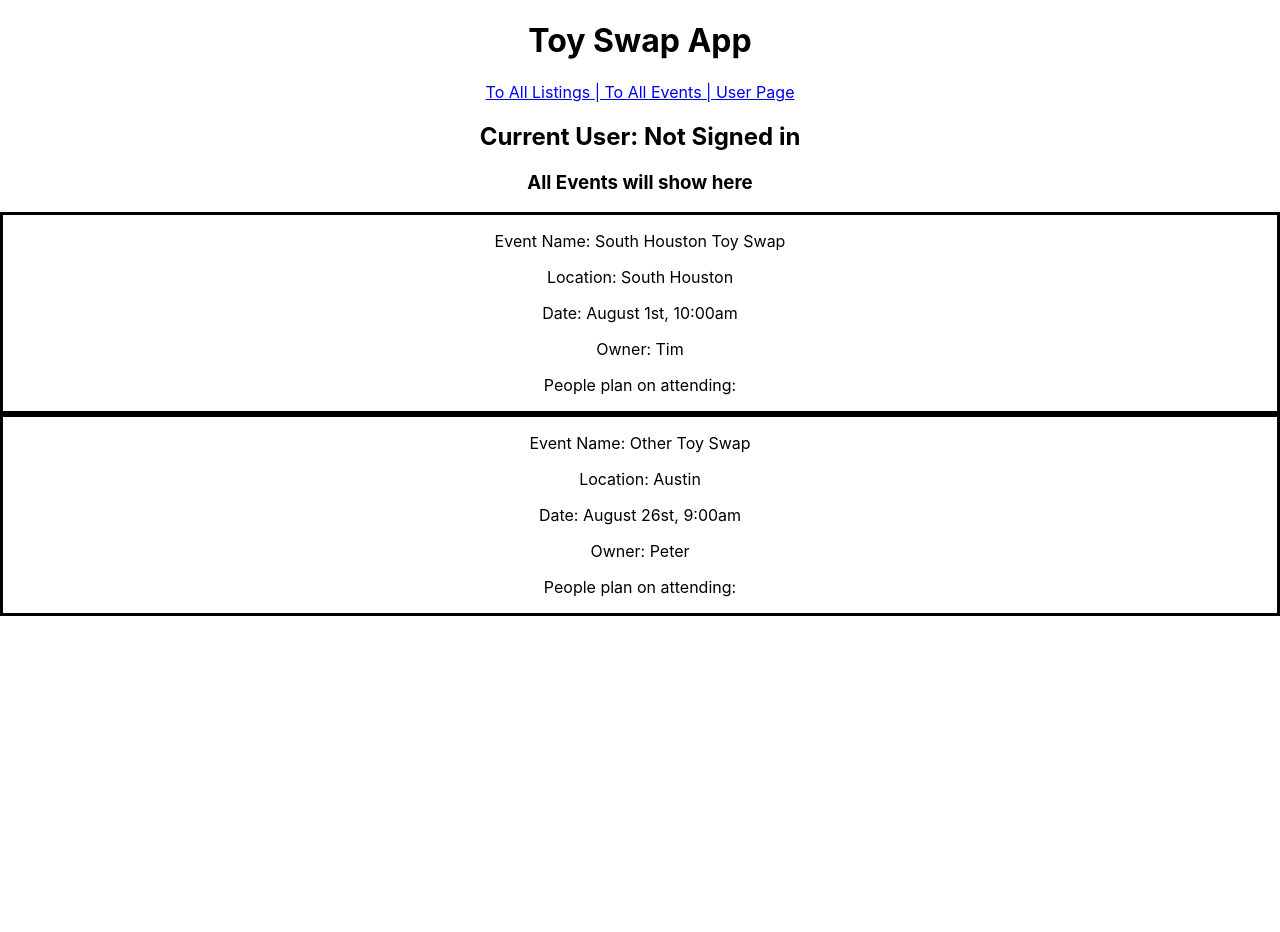
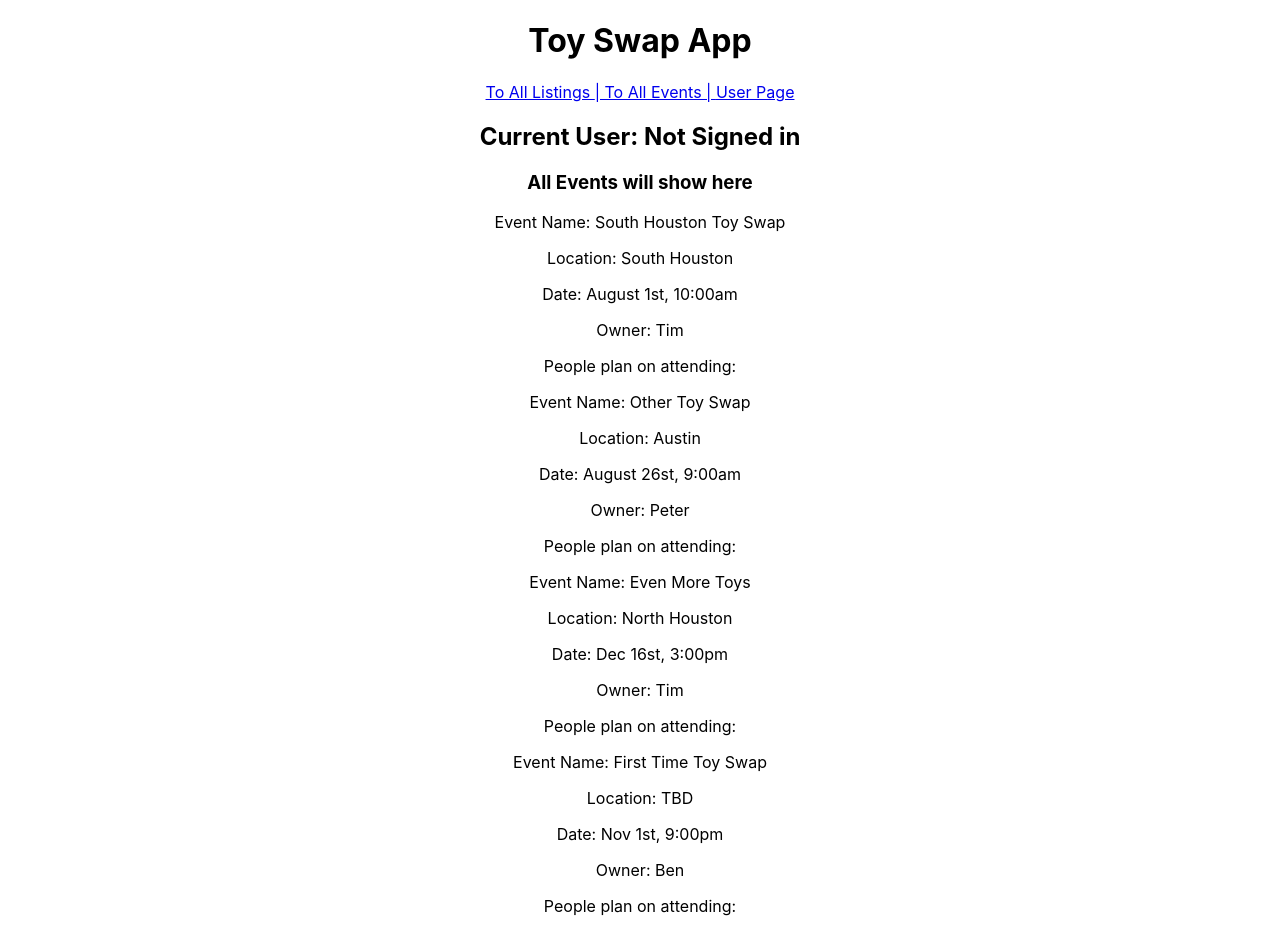
Before and after one commit to tim-mueller5/toy-swap-app, a React (Create React App) app: page /events in a window 1280 px wide. Before the commit the page ends 800 px from the top, so only its background shows below. Built offline with nearby package versions, Linux system fonts and the light colour scheme; data requests are answered from the project's data file.

Commit message:
start adding styling

```diff
--- a/db.json
+++ b/db.json
@@ -23,6 +23,22 @@
       "about": "All rings included",
       "likedBy": [],
       "id": 3
+    },
+    {
+      "owner": "Peter",
+      "name": "Key house",
+      "image": "./Key house.jpg",
+      "about": "Four doors with for different keys to unlock them",
+      "likedBy": [],
+      "id": 4
+    },
+    {
+      "owner": "Ben",
+      "name": "Grocery basket with play food",
+      "image": "./Grocery basket side pic.jpg",
+      "about": "Detachable basket",
+      "likedBy": [],
+      "id": 5
     }
   ],
   "events": [
@@ -41,6 +57,22 @@
       "about": "August 26st, 9:00am",
       "location": "Austin",
       "likedBy": []
+    },
+    {
+      "id": 3,
+      "name": "Even More Toys",
+      "owner": "Tim",
+      "about": "Dec 16st, 3:00pm",
+      "location": "North Houston",
+      "likedBy": []
+    },
+    {
+      "id": 4,
+      "name": "First Time Toy Swap",
+      "owner": "Ben",
+      "about": "Nov 1st, 9:00pm",
+      "location": "TBD",
+      "likedBy": []
     }
   ],
   "users": [
@@ -55,6 +87,12 @@
       "password": "123",
       "isSignedIn": false,
       "id": 2
+    },
+    {
+      "name": "Ben",
+      "password": "123",
+      "isSignedIn": false,
+      "id": 3
     }
   ]
 }
--- a/src/components/AllEvents.js
+++ b/src/components/AllEvents.js
@@ -16,7 +16,7 @@ function AllEvents({ allEvents, setAllEvents, currentUser }) {
     const eventsToDisplay = allEvents.map((event) => (<EventCard event={event} key={event.id} handleEventDeleteClick={handleEventDeleteClick} currentUser={currentUser} allEvents={allEvents} setAllEvents={setAllEvents}/>))
 
     return (
-    <div>
+    <div className="allevents">
         <h3>All Events will show here</h3>
         {eventsToDisplay}
     </div>
--- a/src/components/AllItemsList.js
+++ b/src/components/AllItemsList.js
@@ -6,7 +6,7 @@ function AllItemsList({ allToys, currentUser, setAllToys }) {
     const toysToDisplay = allToys.map((toy) => (<ToyCard toy={toy} key={toy.id} currentUser={currentUser} allToys={allToys} setAllToys={setAllToys} />))
 
     return (
-        <div>
+        <div className="allitemslist">
             <h3>All items up for the taking will render here</h3>
             {toysToDisplay}
         </div>
--- a/src/components/App.css
+++ b/src/components/App.css
@@ -2,18 +2,36 @@
   text-align: center;
 }
 
-.App-logo {
+.toycard{
+  background-color: #6f94dd;
+  border: solid;
+  margin: 40px;
+  height: 400px;
+  width: 500px;
+  float: left;
+}
+
+/* body {
+  background-color: #6f94dd;
+  color: black;
+  padding: 40px;
+  font-family: Arial;
+  text-align: center;
+} */
+
+/* .App-logo {
   height: 40vmin;
   pointer-events: none;
-}
+} */
 
-@media (prefers-reduced-motion: no-preference) {
+/* @media (prefers-reduced-motion: no-preference) {
   .App-logo {
     animation: App-logo-spin infinite 20s linear;
   }
-}
+} */
 
-.App-header {
+
+/* .App-header {
   background-color: #282c34;
   min-height: 100vh;
   display: flex;
@@ -22,17 +40,17 @@
   justify-content: center;
   font-size: calc(10px + 2vmin);
   color: white;
-}
+} */
 
-.App-link {
+/* .App-link {
   color: #61dafb;
-}
+} */
 
-@keyframes App-logo-spin {
+/* @keyframes App-logo-spin {
   from {
     transform: rotate(0deg);
   }
   to {
     transform: rotate(360deg);
   }
-}
+} */
--- a/src/components/ChangeCurrentUser.js
+++ b/src/components/ChangeCurrentUser.js
@@ -48,7 +48,7 @@ function ChangeCurrentUser({ currentUser, setCurrentUser, allUsers, setAllUsers
         })
         .then(resp => resp.json())
         .then(newUser => {
-            setCurrentUser({newUser})
+            setCurrentUser(newUser)
             setAllUsers([...allUsers, newUser])
             setNewUserformData({
                 name: "",
@@ -59,7 +59,7 @@ function ChangeCurrentUser({ currentUser, setCurrentUser, allUsers, setAllUsers
     }
 
     return (
-        <div>
+        <div className="changecurrentuser">
             <div>
                 <form onSubmit={onLoginSubmit}>
                     {currentUser.name === "" ? <h3>Login: </h3> : <h3>Change User: </h3>}
--- a/src/components/EventCard.js
+++ b/src/components/EventCard.js
@@ -64,7 +64,7 @@ function EventCard({ event, handleEventDeleteClick, currentUser, allEvents, setA
 
 
     return (
-        <div style={{border: "solid"}}>
+        <div className="eventcard">
             <p>Event Name: {event.name}</p>
             <p>Location: {event.location}</p>
             <p>Date: {event.about}</p>
--- a/src/components/Header.js
+++ b/src/components/Header.js
@@ -2,7 +2,7 @@ import { Link } from "react-router-dom"
 
 function Header({ currentUser }) {
     return (
-      <div>
+      <div className="header">
         <header>
           <h1>Toy Swap App</h1>
           <Link to="/">To All Listings  </Link>
--- a/src/components/ToyCard.js
+++ b/src/components/ToyCard.js
@@ -63,9 +63,10 @@ function ToyCard({ toy, onUserPage, handleToyDeleteClick, currentUser, allToys,
     }
 
     return (
-        <div style={{border: "solid"}}>
+        <div className="toycard">
             <p>{toy.name}</p>
             <img src={toy.image} alt={toy.name} style={{ height: 200 }}/>
+            <p>Listed by: {toy.owner}</p>
             <p>About: {toy.about}</p>
             <div>{toy.likedBy}</div>
             <p>Likes: {toy.likedBy.length}</p>
--- a/src/components/UsersItemList.js
+++ b/src/components/UsersItemList.js
@@ -8,7 +8,8 @@ function UsersItemList({ currentUser, setCurrentUser, allToys, setAllToys, allUs
         owner: currentUser.name,
         name: "",
         image: "",
-        about: ""
+        about: "",
+        likedBy: []
     })
 
     const handleToyDeleteClick = (toy) => {
@@ -32,6 +33,9 @@ function UsersItemList({ currentUser, setCurrentUser, allToys, setAllToys, allUs
 
     const handleNewToySubmit = (e) => {
         e.preventDefault();
+        if(formData.name === "" || formData.image === "" || formData.about === ""){
+            alert("Please fill out all sections")
+        } else{
             fetch("http://localhost:3000/toys",{
                 method: "POST",
                 headers: {
@@ -42,13 +46,14 @@ function UsersItemList({ currentUser, setCurrentUser, allToys, setAllToys, allUs
             .then(resp => resp.json())
             .then(newItem => setAllToys([...allToys, newItem]))
         }
+    }
 
     const handleChange = (e) => {
         setFormData({...formData, [e.target.id]: e.target.value})
     }
 
     return (
-        <div>
+        <div className="useritemlist">
             {currentUser.name === ""
             ? <h3>Login to see your listings</h3>
             :   <div>
```
Lines whose indentation alone changed are shown as unchanged.
